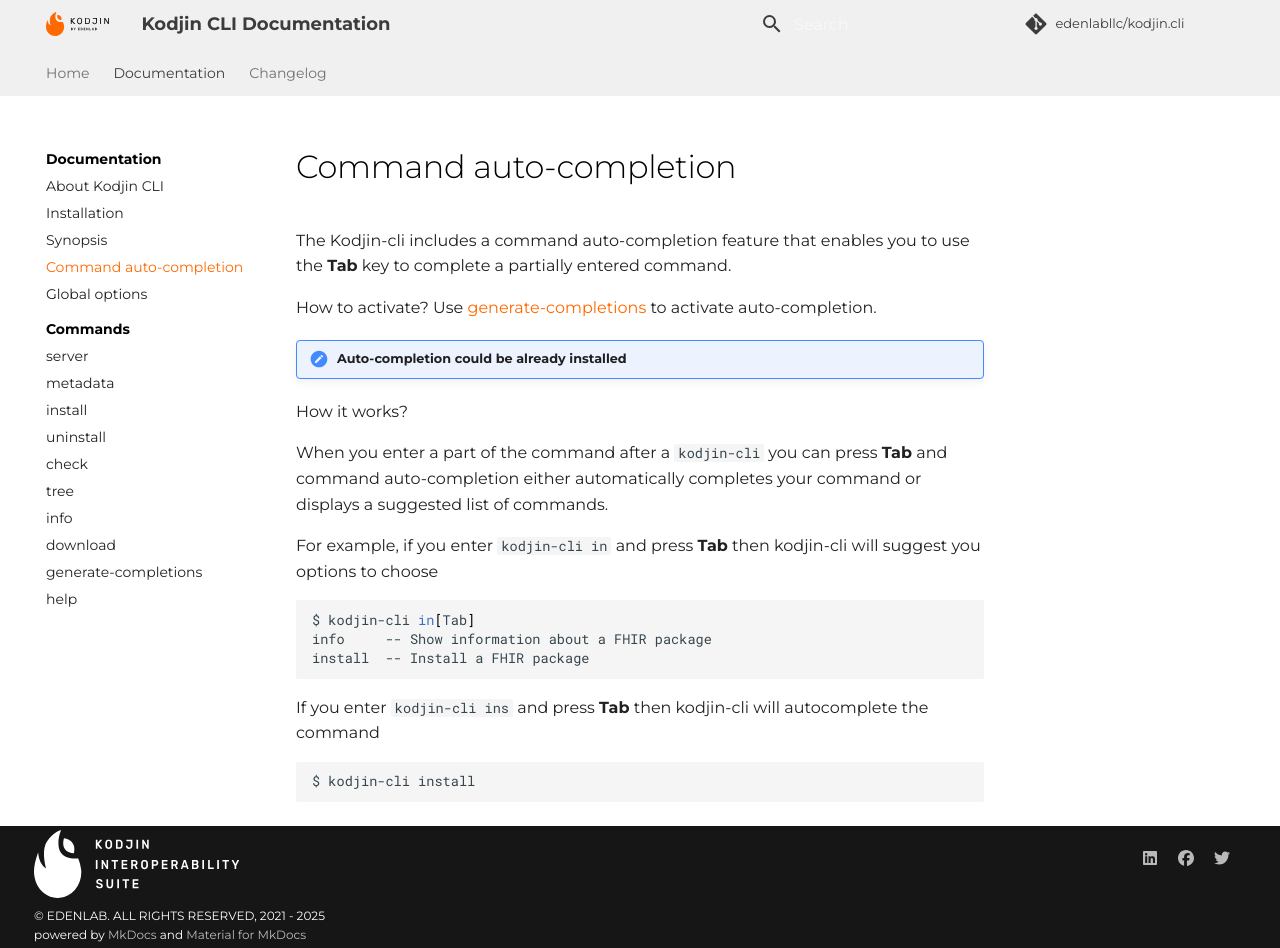
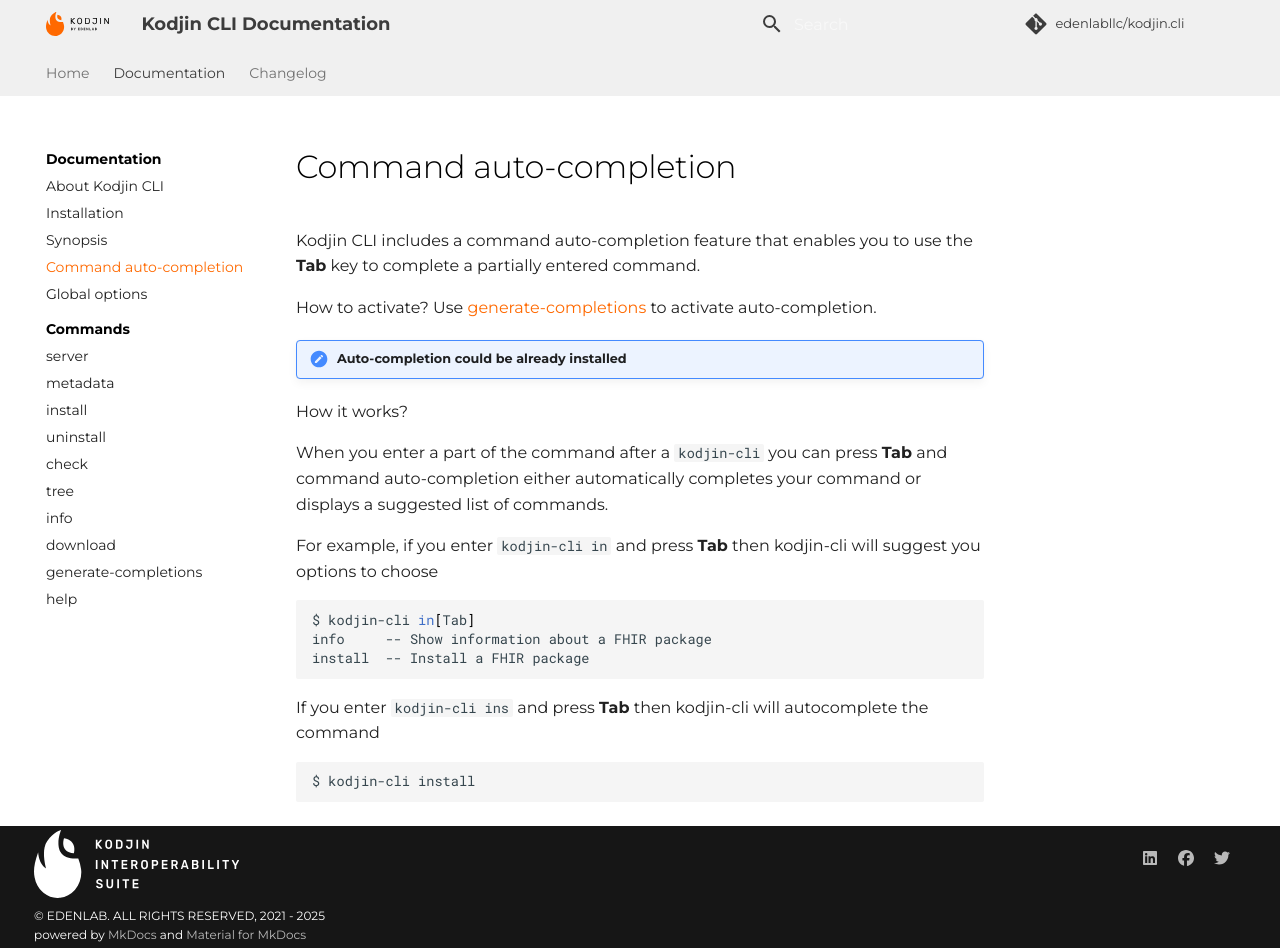
Before and after one commit to edenlabllc/kodjin.cli, an MkDocs documentation site: the page built from docs/command-auto-completion.md, in a window 1280 px wide and 948 px high. Built offline with MkDocs 1.6.1 and Material for MkDocs 9.7.7, drawn with Linux system fonts in a browser that asks for light colours; comment, search, counter and statistics services are not loaded.

Commit message:
fix: after review

```diff
--- a/docs/command-auto-completion.md
+++ b/docs/command-auto-completion.md
@@ -1,6 +1,6 @@
 # Command auto-completion
 
-The Kodjin-cli includes a command auto-completion feature that enables you to use the **Tab** key to complete a partially entered command.
+Kodjin CLI includes a command auto-completion feature that enables you to use the **Tab** key to complete a partially entered command.
 
 How to activate?
 Use [generate-completions](./command-generate-completions.md) to activate auto-completion.
```
Also changed, not shown: docs/command-check.md (+1 -1 lines), docs/global-options.md (+1 -1 lines), docs/synoptis.md (+1 -1 lines).
